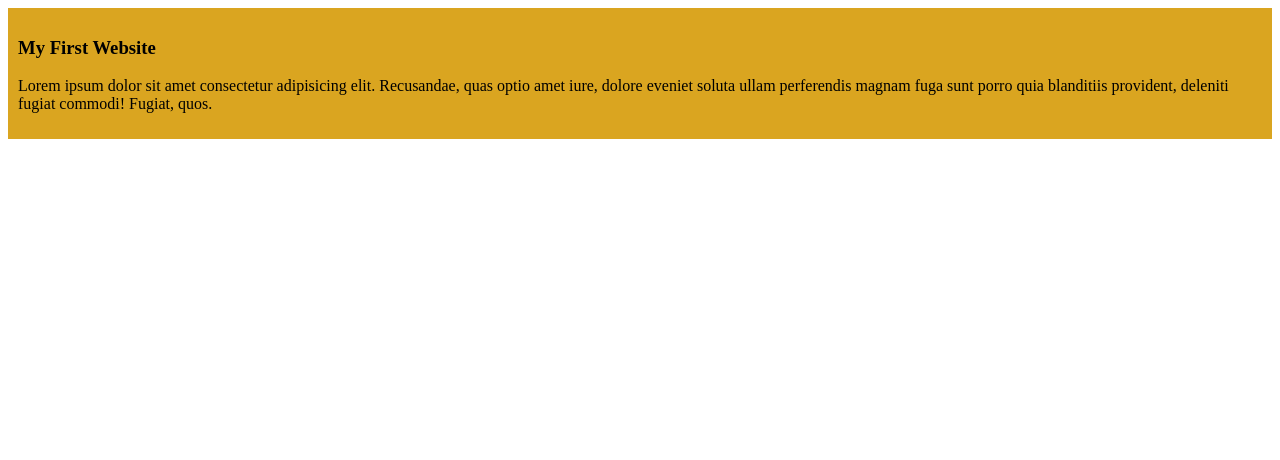
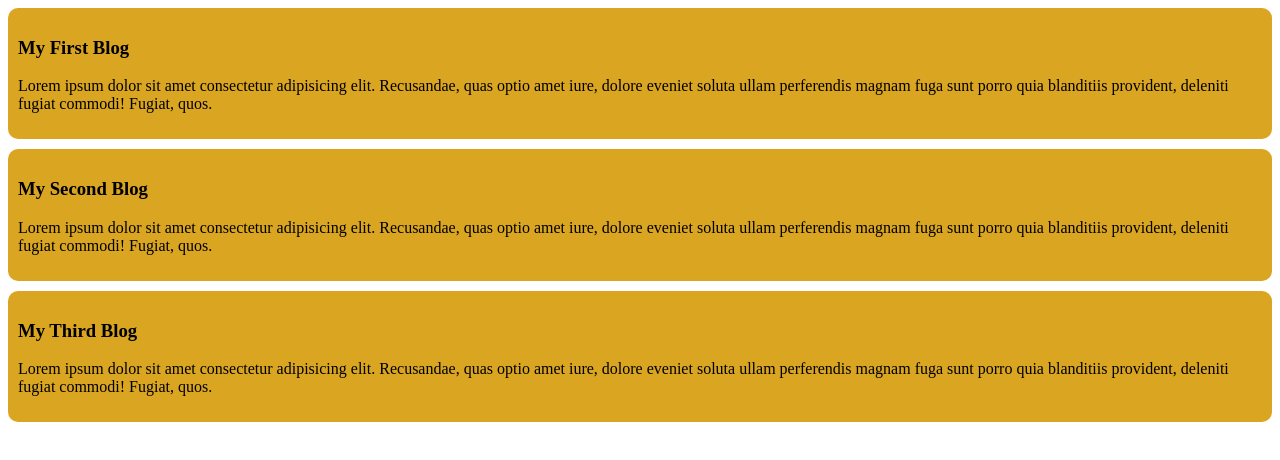
Before and after one commit to DressedHuman/my-simple-website, a plain HTML site: page index.html in a window 1280 px wide. Drawn offline with Linux system fonts and the light colour scheme.

Commit message:
added the second and third blog and simple designs

```diff
--- a/index.html
+++ b/index.html
@@ -8,7 +8,15 @@
 </head>
 <body>
     <div>
-        <h3>My First Website</h3>
+        <h3>My First Blog</h3>
+        <p>Lorem ipsum dolor sit amet consectetur adipisicing elit. Recusandae, quas optio amet iure, dolore eveniet soluta ullam perferendis magnam fuga sunt porro quia blanditiis provident, deleniti fugiat commodi! Fugiat, quos.</p>
+    </div>
+    <div>
+        <h3>My Second Blog</h3>
+        <p>Lorem ipsum dolor sit amet consectetur adipisicing elit. Recusandae, quas optio amet iure, dolore eveniet soluta ullam perferendis magnam fuga sunt porro quia blanditiis provident, deleniti fugiat commodi! Fugiat, quos.</p>
+    </div>
+    <div>
+        <h3>My Third Blog</h3>
         <p>Lorem ipsum dolor sit amet consectetur adipisicing elit. Recusandae, quas optio amet iure, dolore eveniet soluta ullam perferendis magnam fuga sunt porro quia blanditiis provident, deleniti fugiat commodi! Fugiat, quos.</p>
     </div>
 </body>
--- a/styles/blog.css
+++ b/styles/blog.css
@@ -1,4 +1,6 @@
 div {
     background-color: goldenrod;
     padding: 10px;
+    margin-bottom: 10px;
+    border-radius: 10px;
 }
```
